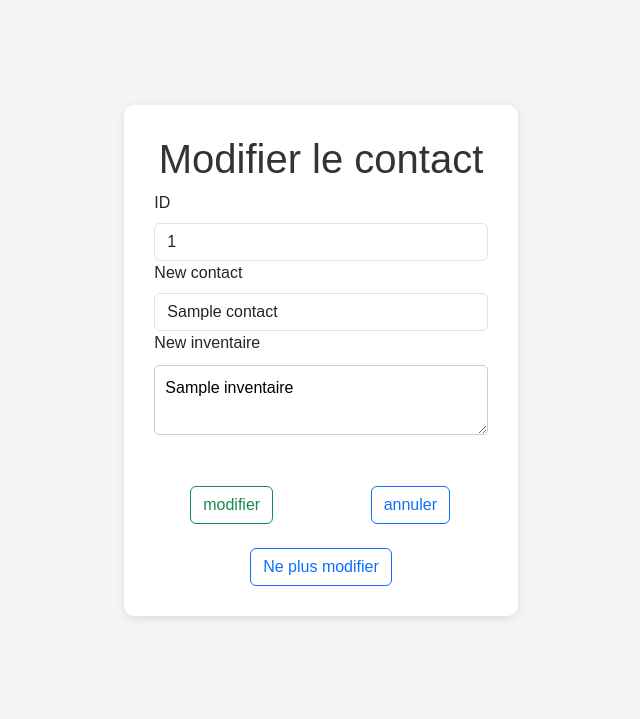
After one commit to Toussaintdev/Contact_Inventaire, a Flask app: template templates/update.html in a window 1280 px wide. The commit adds this page. Shown: the top 719 px of the page, without its empty margins (319-959 px from the left). Run offline with Flask 3, Linux system fonts and the light colour scheme; the template is opened without the code that fills it: most values are stand-ins (such as "Sample title", 1, 10 or a date in 2020).

Commit message:
finalisation du script de /contact/update pour la mise à jour des contacts

```diff
--- a/app.py
+++ b/app.py
@@ -117,14 +117,42 @@ def suppression():
     else:
         return redirect(url_for('home'))
 
-@app.route('/contact/update')
+@app.route('/contact/update', methods = ['GET', 'POST'])
 def update():
-    id = request.args.get('id')
-    # conn = sqlite3.connect('gestion_contact.db')
-    # cur = conn.cursor()
-    # cur.close()
-    # conn.close()
-    return "<p>Le script de mise à jour n'est pas encore établi</p>"
+    if request.method == 'POST':
+        if 'id' in request.form and 'newcontact' in request.form and 'newinventaire' in request.form:
+            id = request.form.get('id')
+            newcontact = request.form.get('newcontact')
+            newinventaire = request.form.get('newinventaire')
+            conn = sqlite3.connect('gestion_contact.db')
+            cur = conn.cursor()
+            sql = "UPDATE info SET contact = ? WHERE id = ?"
+            val = (newcontact, id)
+            cur.execute(sql, val)
+            sql = "UPDATE info SET inventaire = ? WHERE id = ?"
+            val = (newinventaire, id)
+            cur.execute(sql, val)
+            conn.commit()
+            cur.close()
+            conn.close()
+            return redirect(url_for('contacts'))
+        else:
+            return redirect(url_for('contacts'))
+    else:
+        if 'id' in request.args:
+            id = request.args.get('id')
+            if id:
+                conn = sqlite3.connect('gestion_contact.db')
+                cur = conn.cursor()
+                cur.execute(f"SELECT * FROM info WHERE id = {id}")
+                reponses = cur.fetchall()
+                cur.close()
+                conn.close()
+                return render_template('update.html', id=reponses[0][0], contact=reponses[0][1],inventaire=reponses[0][2])
+            else:
+                return redirect(url_for('contacts'))
+        else:
+            return redirect(url_for('home'))
 
 @app.route('/test')
 def test():
--- a/templates/contacts.html
+++ b/templates/contacts.html
@@ -1,5 +1,6 @@
 {% extends "base.html" %}
 {% block content %}
+<a href="{{ url_for('home') }}" class="btn btn-outline-primary">Ajouter un contact</a>
     <h1>{{titre}}</h1>
     <table class="table table-striped table-hover" style="text-align: center;">
         <tr>
--- /dev/null
+++ b/templates/update.html
@@ -0,0 +1,49 @@
+<!DOCTYPE html>
+<html lang="fr">
+<head>
+    <meta charset="UTF-8">
+    <meta name="viewport" content="width=device-width, initial-scale=1.0">
+    <title>Document</title>
+    <link href="https://cdn.jsdelivr.net/npm/bootstrap@5.3.8/dist/css/bootstrap.min.css" rel="stylesheet" integrity="sha384-sRIl4kxILFvY47J16cr9ZwB07vP4J8+LH7qKQnuqkuIAvNWLzeN8tE5YBujZqJLB" crossorigin="anonymous">
+    <link rel="stylesheet" href="{{ url_for('static', filename='css/style.css') }}">
+    <style>
+        body{
+            height: 90vh;
+            display: flex;
+            align-items: center;
+        }
+    </style>
+</head>
+<body>
+    <div class="contain">
+        <h1>Modifier le contact</h1>
+        <form action="{{url_for('update')}}" method="post">
+            <div class="form-group">
+                <label for="id" class="form-label">ID</label>
+                <input type="number" name="id" id="id" value="{{id}}" class="form-control" readonly>
+            </div>
+            <div class="form-group">
+                <label for="newcontact" class="form-label">New contact</label>
+                <input type="text" class="form-control" name="newcontact" id="newcontact" value="{{contact}}" required>
+            </div>
+            <div class="form-group">
+                <label for="newinventaire">New inventaire</label>
+                <textarea name="newinventaire" id="newinventaire" required>{{inventaire}}</textarea>
+            </div>
+            <br>
+            <div class="row" style="text-align: center;">
+                <div class="col">
+            <input type="submit" value="modifier" class="btn btn-outline-success">
+            </div>
+            <div class="col">
+            <input type="reset" value="annuler" class="btn btn-outline-primary">
+        </div>
+        </div>
+        </form>
+        <br>
+        <div style="text-align: center;">
+        <a href="{{url_for('contacts')}}" class="btn btn-outline-primary">Ne plus modifier</a>
+        </div>
+    </div>
+</body>
+</html>
```
